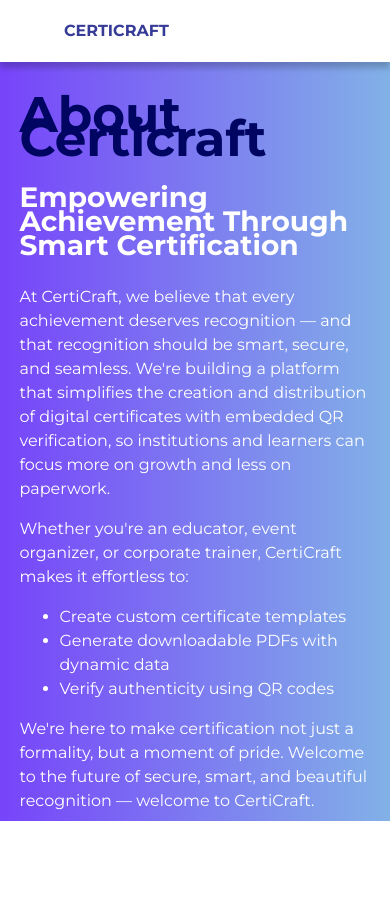
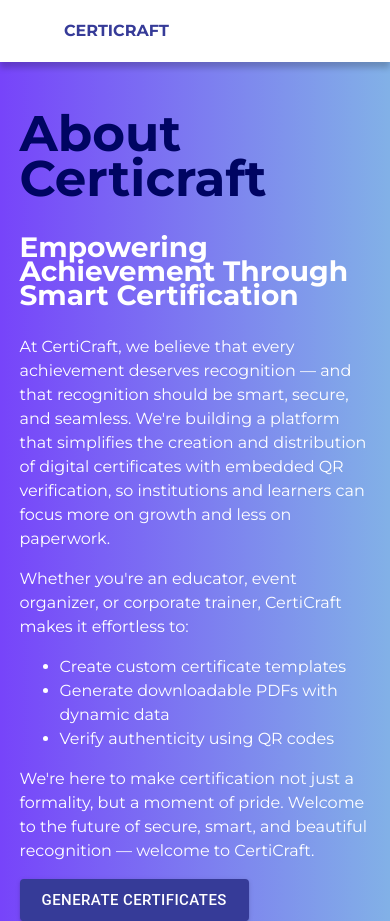
Before and after one commit to akshaykaran/certicraft, a React (Vite) app: page /about in a window 390 px wide. Before the commit the page ends 844 px from the top, so only its background shows below. Built offline with nearby package versions, Linux system fonts and the light colour scheme; some icons are missing.

Commit message:
[B] fixing responsiveness bug

```diff
--- a/src/pages/aboutus.css
+++ b/src/pages/aboutus.css
@@ -32,9 +32,19 @@
 }
 
 @media screen and (max-width: 768px) {
+  .about {
+    height: auto;
+    overflow: visible;
+    flex-direction: column;
+  }
+
   .about-section {
     width: 90%;
     text-align: start;
     line-height: 24px;
   }
+
+  .about-section h1 {
+    line-height: 45px;
+  }
 }
--- a/src/pages/home.css
+++ b/src/pages/home.css
@@ -49,6 +49,12 @@
 }
 
 @media screen and (max-width: 768px) {
+  .home {
+    height: auto;
+    overflow: visible;
+    flex-direction: column;
+  }
+
   .left-home-section {
     width: 100%;
   }
```
